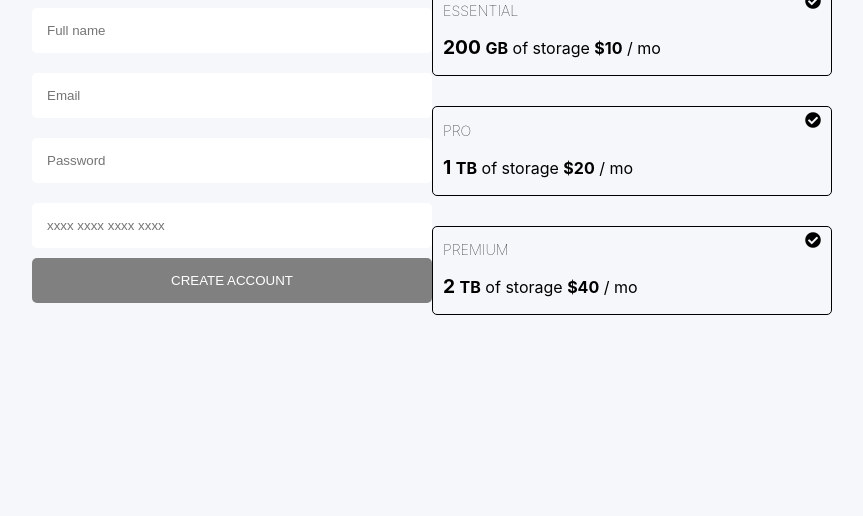
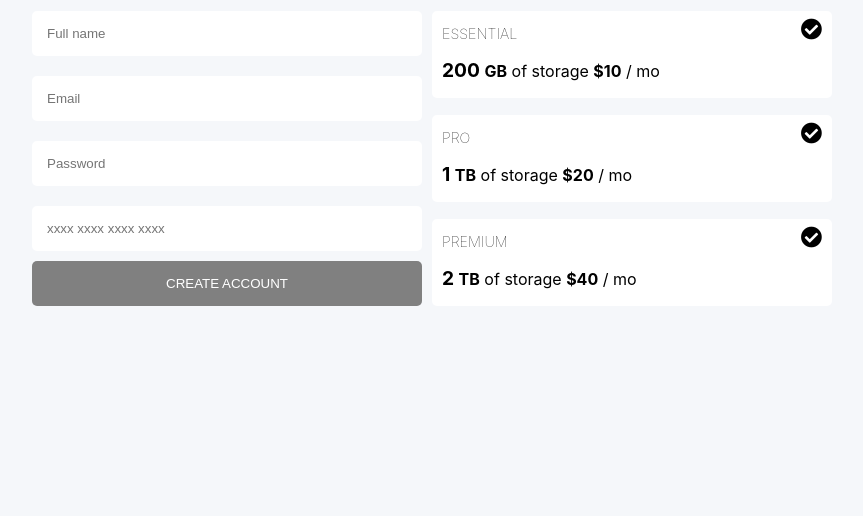
Before and after one commit to zneib/refactoring_ui_components, a website: page account_creation/account_creation.html in a window 1280 px wide. Shown: the part 284-800 px from the top of the page, without its empty margins (208-1071 px from the left). Drawn offline with Linux system fonts and the light colour scheme.

Commit message:
More style tweaks to account_creation

```diff
--- a/account_creation/account_creation.css
+++ b/account_creation/account_creation.css
@@ -22,6 +22,7 @@ header {
 .divider {
   width: 800px;
   border: 1px solid grey;
+  margin-bottom: 15px;
 }
 
 h2 {
@@ -46,11 +47,11 @@ aside {
   flex: 1;
   display: flex;
   flex-direction: column;
-  justify-content: space-evenly;
+  justify-content: space-between;
 }
 
 form {
-
+  padding-right: 10px;
 }
 
 form > input {
@@ -61,6 +62,10 @@ form > input {
   width: 100%;
 }
 
+input:nth-child(1) {
+  margin-top: 0;
+}
+
 button[type="submit"] {
   border: none;
   border-radius: 5px;
@@ -69,13 +74,14 @@ button[type="submit"] {
   padding: 15px;
   text-transform: uppercase;
   width: 100%;
+  cursor: pointer;
 }
 
 .package-card {
-  border: 1px solid black;
+  background: #fff;
   border-radius: 5px;
   padding: 0 10px;
-  margin: 15px 0;
+  /* margin: 15px 0; */
   cursor: pointer;
   position: relative;
 }
@@ -103,8 +109,12 @@ button[type="submit"] {
   font-weight: bold;
 }
 
+.package-cost-right {
+  text-align: right;
+}
+
 .checkmark {
   position: absolute;
   right: 10px;
-  top: 5px;
+  top: 10px;
 }
--- a/account_creation/account_creation.html
+++ b/account_creation/account_creation.html
@@ -29,19 +29,19 @@
     </aside>
     <aside>
       <div class="package-card">
-        <i class="fas fa-check-circle checkmark" aria-hidden="true"></i>
+        <i class="fas fa-check-circle checkmark fa-lg" aria-hidden="true"></i>
         <p class="package-title">Essential</p>
-        <p class="package-price"><span class="package-capacity">200</span> <span class="package-measurement">GB</span> of storage <span class="package-cost">$10</span> / mo</p>
+        <p class="package-price"><span class="package-capacity">200</span> <span class="package-measurement">GB</span> of storage <span class="package-cost-right"><span class="package-cost">$10</span> / mo</span></p>
       </div>
       <div class="package-card">
-        <i class="fas fa-check-circle checkmark" aria-hidden="true"></i>
+        <i class="fas fa-check-circle checkmark fa-lg" aria-hidden="true"></i>
         <p class="package-title">Pro</p>
-        <p class="package-price"><span class="package-capacity">1</span> <span class="package-measurement">TB</span> of storage <span class="package-cost">$20</span> / mo</p>
+        <p class="package-price"><span class="package-capacity">1</span> <span class="package-measurement">TB</span> of storage <span class="package-cost-right"></span><span class="package-cost">$20</span> / mo</p></span></p>
       </div>
       <div class="package-card">
-        <i class="fas fa-check-circle checkmark" aria-hidden="true"></i>
+        <i class="fas fa-check-circle checkmark fa-lg" aria-hidden="true"></i>
         <p class="package-title">Premium</p>
-        <p class="package-price"><span class="package-capacity">2</span> <span class="package-measurement">TB</span> of storage <span class="package-cost">$40</span> / mo</p>
+        <p class="package-price"><span class="package-capacity">2</span> <span class="package-measurement">TB</span> of storage <span class="package-cost-right"></span><span class="package-cost">$40</span> / mo</span></p>
       </div>
     </aside>
   </main>
```
